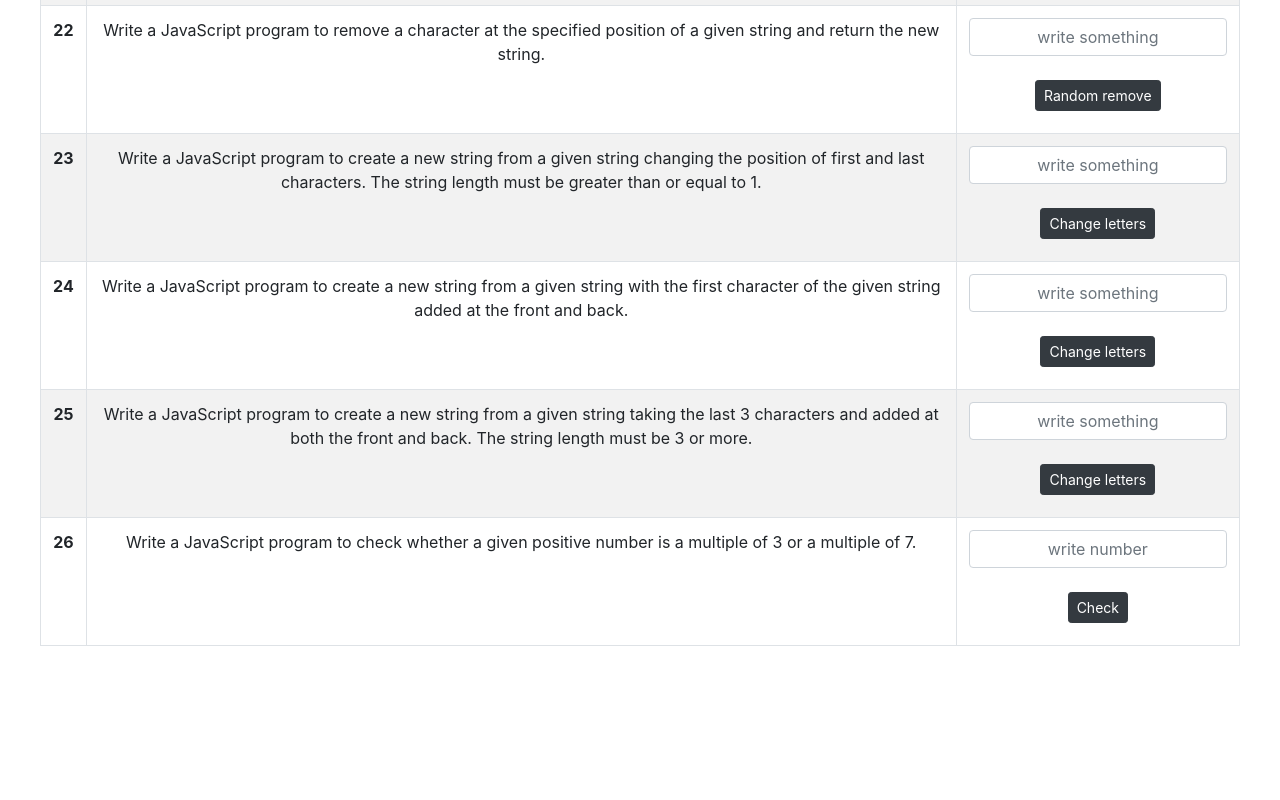
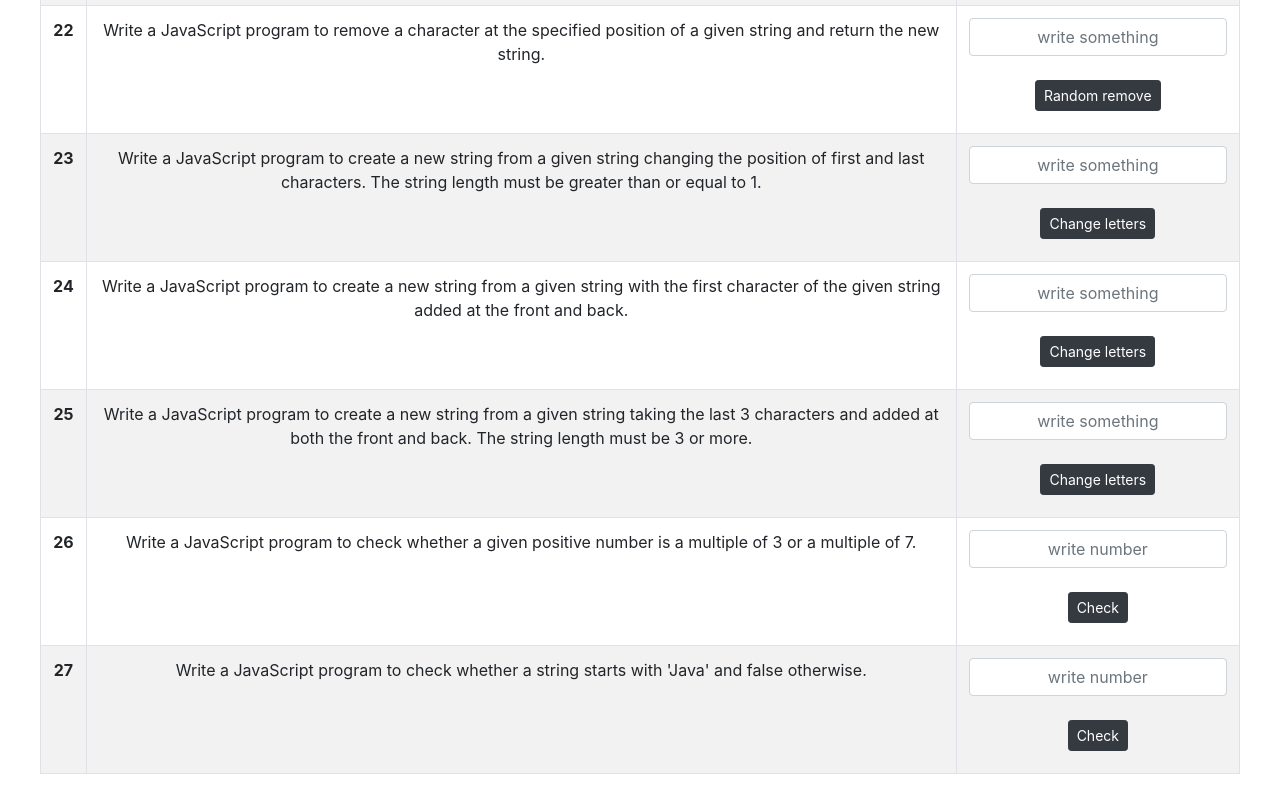
Before and after one commit to konradszymanski/JavaScript-basic, a plain HTML site: page index.html in a window 1280 px wide. Shown: the part 2326-3126 px from the top of the page. Before the commit the page ends 2998 px from the top, so only its background shows below. Drawn offline with nearby package versions, Linux system fonts and the light colour scheme.

Commit message:
terminal commit

```diff
--- a/index.html
+++ b/index.html
@@ -356,6 +356,18 @@
                 </td>
             </tr>
             <!--task-->
+            <tr>
+                <th scope="row">27</th>
+                <td>Write a JavaScript program to check whether a string starts with 'Java' and false otherwise.</td>
+                <td id="task">
+                    <input type="text" id="task27" class="form-control" placeholder="write number" aria-label=""
+                        aria-describedby="basic-addon2">
+                    </br>
+                    <button type="button" class="btn btn-dark btn-sm" onclick="task27()">Check</button>
+                    <p class="answer" id="task27ans"></p>
+                </td>
+            </tr>
+            <!--task-->
             <!--
             <tr>
                 <th scope="row">#</th>
--- a/jsfile.js
+++ b/jsfile.js
@@ -292,11 +292,19 @@ function task26() {
     task26number = document.getElementById("task26").value;
     if (isNaN(task26number)) {
         document.getElementById("task26ans").innerHTML = "Only numbers!"
-    } else if (task26number = " ") {
-        document.getElementById("task26ans").innerHTML = "Write number!"
     } else if (task26number % 3 === 0 || task26number % 7 === 0) {
         document.getElementById("task26ans").innerHTML = "true";
     } else {
         document.getElementById("task26ans").innerHTML = "false";
     }
 }
+//task27
+function task27() {
+    task27word = document.getElementById("task27").value;
+    check27word = task27word.substring(0, 4);
+    if (check27word === "Java" || check27word === "java") {
+        document.getElementById("task27ans").innerHTML = "true";
+    } else {
+        document.getElementById("task27ans").innerHTML = "false";
+    }
+}
```
